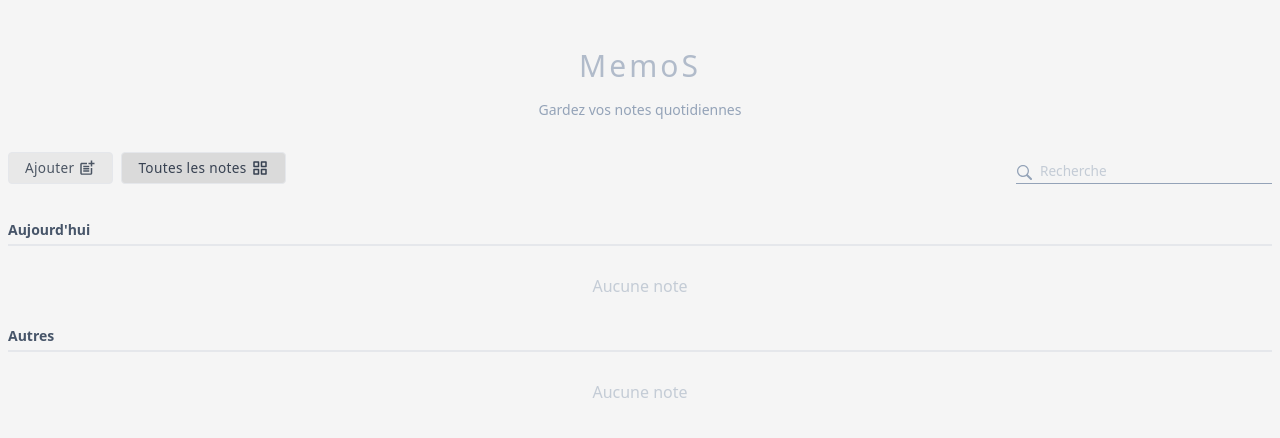
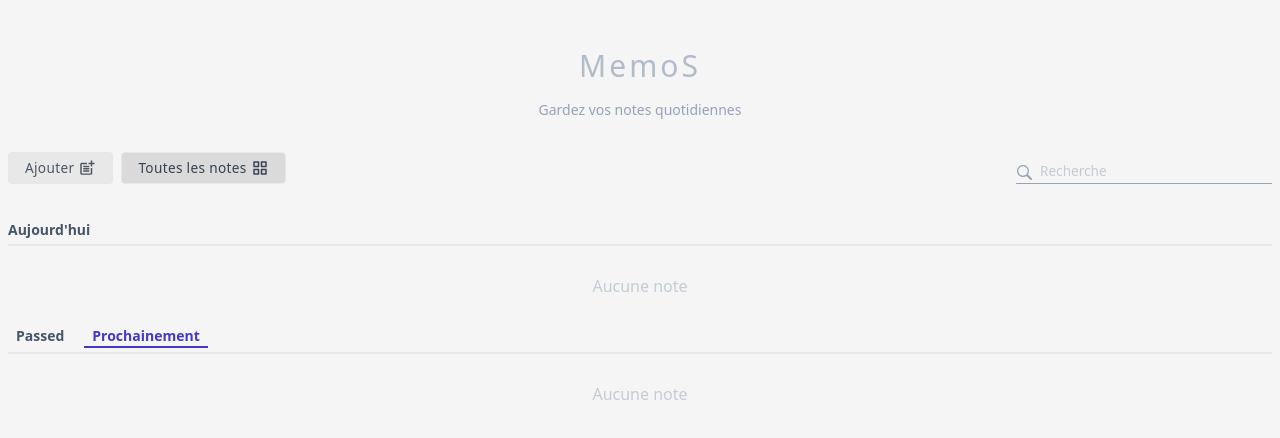
Before and after one commit to D10artef/App-note, a React (Create React App) app: page / in a window 1280 px wide. Shown: the top 438 px of the page. Built offline with nearby package versions, Linux system fonts and the light colour scheme.

Commit message:
Add a tabulation for the other notes

```diff
--- a/src/App.jsx
+++ b/src/App.jsx
@@ -4,6 +4,7 @@ import ConfirmNoteDeletion from './components/ConfirmNoteDeletion'
 import Header from './components/Header'
 import Modal from './components/Modal'
 import FieldNotes from './components/FieldNotes'
+import Tab from './components/Tab'
 import { compareNoteByDate, getDateNow } from './utilities/UtilitiesFunction'
 import {STATES} from './utilities/UtilitiesCONST'
 
@@ -19,6 +20,8 @@ const App = () => {
   })
   const [showAddModal, setShowAddModal] = useState(false)
   const [showConfirmModal, setShowConfirmModal] = useState(false)
+  const tabItem = ['Passed', 'Prochainement']
+  const [activeTab, setActiveTab] = useState(tabItem[1])
 
   // Load notes from web storage
   useEffect(()=> {
@@ -107,10 +110,21 @@ const App = () => {
   }
 
   function otherNotes() {
-	  return notes
-		  .filter((note) => note.date !== getDateNow())
+    if(activeTab === tabItem[0]){
+      return notes
+		  .filter((note) => note.date < getDateNow())
 		  .sort(compareNoteByDate);
+    }
+    else{
+      return notes
+		  .filter((note) => note.date > getDateNow())
+		  .sort(compareNoteByDate);
+    }
+
   }
+
+  // Tab event
+  const handleClickTabItem = tabTitle => setActiveTab(tabTitle)
 
   return (
     <div className='min-h-screen bg-neutral-100 text-zinc-800 dark:bg-[#242432] dark:text-neutral-300'>
@@ -122,8 +136,13 @@ const App = () => {
         <ConfirmNoteDeletion deletedNote={deletedNote} onCloseModal={closeConfirmModal} onConfirmDelete={handleDeleteNotes}></ConfirmNoteDeletion>
       </Modal>
 
-      <FieldNotes title="Aujourd'hui" filtredNotes={filterNotes(todayNotes(), searchFilter)} handleToggleNote={handleToggleNote} openConfirmModal={openConfirmModal} fieldKey='today'></FieldNotes>
-      <FieldNotes title='Autres' filtredNotes={filterNotes(otherNotes(), searchFilter)} handleToggleNote={handleToggleNote} openConfirmModal={openConfirmModal} fieldKey='other'></FieldNotes>
+      <FieldNotes title="Aujourd'hui" filtredNotes={filterNotes(todayNotes(), searchFilter)} handleToggleNote={handleToggleNote} openConfirmModal={openConfirmModal}></FieldNotes>
+      <FieldNotes title='Autres' filtredNotes={filterNotes(otherNotes(), searchFilter)} handleToggleNote={handleToggleNote} openConfirmModal={openConfirmModal}>
+        <ul className='flex gap-x-3'>
+          { tabItem.map(title => <Tab title={title} key={title} active={title === activeTab ? true : false} onClickTabItem={handleClickTabItem}></Tab>) }
+        </ul>
+      </FieldNotes>
+
     </div>
   )
 }
--- a/src/components/AddNote.jsx
+++ b/src/components/AddNote.jsx
@@ -44,7 +44,7 @@ const AddNote = ({onCloseModal, onSaveNewNote}) => {
     }else{
       setError(true)
       setErrorText('Le titre est trop court (min: 5)')
-      setTimeout(() => setError(false), 5000)
+      setTimeout(() => setError(false), 3300)
     }
 
   }
--- a/src/components/FieldNotes.jsx
+++ b/src/components/FieldNotes.jsx
@@ -1,26 +1,28 @@
 import React from 'react'
 import Notes from './Notes'
 
-const FieldNotes = ({title, filtredNotes, handleToggleNote, openConfirmModal, fieldKey}) => {
+const FieldNotes = ({title, filtredNotes, handleToggleNote, openConfirmModal, children}) => {
   const handleClick = () => {
-    console.log(fieldKey);
     openConfirmModal(filtredNotes)
   }
 
   return (
     <div>
-      <div className='mx-2 text-sm  border-b-2 py-1 mb-1 border-gray-200 dark:border-gray-700 flex justify-between'>
-        <h1 className="font-semibold text-slate-600 dark:text-slate-300">{title}</h1>
+      <header className='mx-2 text-sm  border-b-2 py-1 mb-1 border-gray-200 dark:border-gray-700 flex justify-between'>
+        { children ? <div className='font-semibold text-slate-600 dark:text-slate-300'>{children}</div> : <h1 className="font-semibold text-slate-600 dark:text-slate-300">{title}</h1>}
+
         {
           filtredNotes && filtredNotes.length > 0 ?
           <button className="text-red-500 px-2 dark:text-rose-500/80 focus:outline-none focus:text-red-500/80 hover:text-red-500/80 dark:hover:text-rose-600 dark:focus:text-rose-600 text-xs underline cursor-pointer" onClick={handleClick}>Effacer</button> : ''
         }
-      </div>
-      {
-        filtredNotes && filtredNotes.length > 0 ?
-        <Notes onToggleNote={handleToggleNote} onConfirmDeletion={openConfirmModal} notes={filtredNotes}></Notes>
-        : <div className='font-light text-slate-400/50 text text-center p-6'><span >Aucune  note</span></div>
-      }
+      </header>
+      <main>
+        {
+          filtredNotes && filtredNotes.length > 0 ?
+          <Notes onToggleNote={handleToggleNote} onConfirmDeletion={openConfirmModal} notes={filtredNotes}></Notes>
+          : <div className='font-light text-slate-400/50 text text-center p-6'><span >Aucune  note</span></div>
+        }
+      </main>
     </div>
   )
 }
--- /dev/null
+++ b/src/components/Tab.jsx
@@ -0,0 +1,17 @@
+import React from 'react'
+
+const Tab = ({title, onClickTabItem, active = false}) => {
+  let tabClass = 'text-sm font-semibold pb-.5 px-2 block'
+  const activeClass = ' border-b-2 border-indigo-700 text-indigo-700 dark:text-indigo-500 dark:border-indigo-500'
+  tabClass += active ? activeClass : ''
+  const onClickTab = (event) => {
+    event.preventDefault()
+    onClickTabItem(title)
+    console.log(title);
+  }
+  return (
+    <li className={tabClass} onClick={onClickTab}>{title}</li>
+  )
+}
+
+export default Tab
--- a/src/utilities/UtilitiesFunction.js
+++ b/src/utilities/UtilitiesFunction.js
@@ -22,37 +22,52 @@ export function getTimeNow() {
 	].join(":");
 }
 
-// 0: Same DMY, 1: Same MY, 2: Same year, 3: other
+// 0: Same day, 1: Tomorrow, -1 Yesterday | same month and year
+// 2: same month and year but different day
+// 3: same year but different month
+// 4: different YMD
 export function sameDayOrMonthOrYear(date) {
 	let date_array = date.split("-");
 	let date_now = getDateNow().split("-");
-	if (
-		date_array[2] === date_now[2] &&
-		date_array[1] === date_now[1] &&
-		date_array[0] === date_now[0]
-	) {
-		return 0;
-	} else if (date_array[1] === date_now[1] && date_array[0] === date_now[0]) {
-		return 1;
-	} else if (date_array[0] === date_now[0]) {
-		return 2;
-	} else {
-		return 3;
+	// same year
+	if(date_array[0] === date_now[0]){
+		// same month
+		if(date_array[1] === date_now[1]) {
+			// same day
+			if(date_array[2] === date_now[2]){
+				return 0
+			}
+			else{
+				const diffDay = parseInt(date_array[2]) - parseInt(date_now[2])
+				// tomorrow
+				if(diffDay === 1) return 1
+				// Hier
+				else if (diffDay === -1) return -1
+				else return 2
+			}
+		}
+		else{
+			return 3
+		}
+	}else{
+		return 4
 	}
 }
 
 export function dateToString(date) {
 	const sameOr = sameDayOrMonthOrYear(date);
-	if (sameOr === 0) {
-		return "Aujourd'hui";
-	} else {
-		let date_array = date.split("-");
-
-		if (sameOr === 3) {
+	let date_array = date.split("-");
+	switch (sameOr) {
+		case 0:
+			return "Aujourd'hui";
+		case 1:
+			return "Demain";
+		case -1:
+			return "Hier";
+		case 4:
 			return date_array[2] + " " + MONTHS[date_array[1]] + " " + date_array[0];
-		} else {
+		default:
 			return date_array[2] + " " + MONTHS[date_array[1]];
-		}
 	}
 }
 
```
